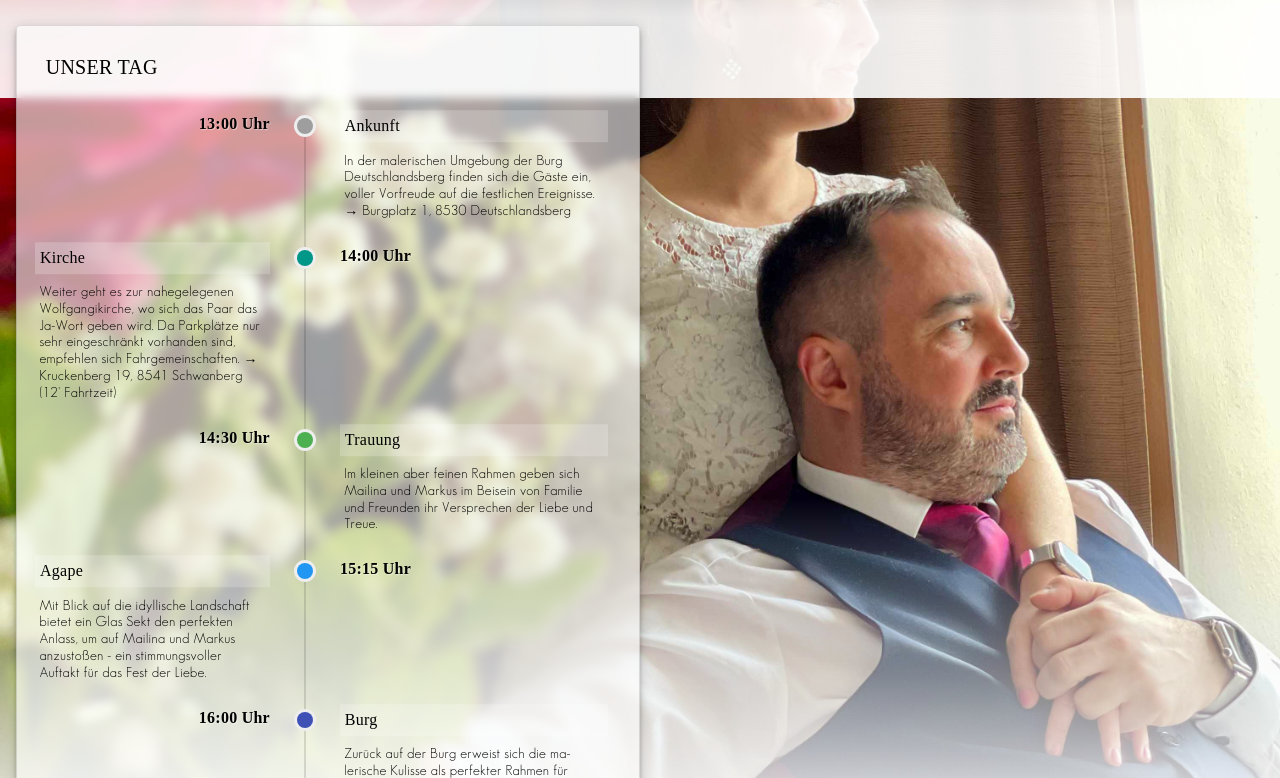
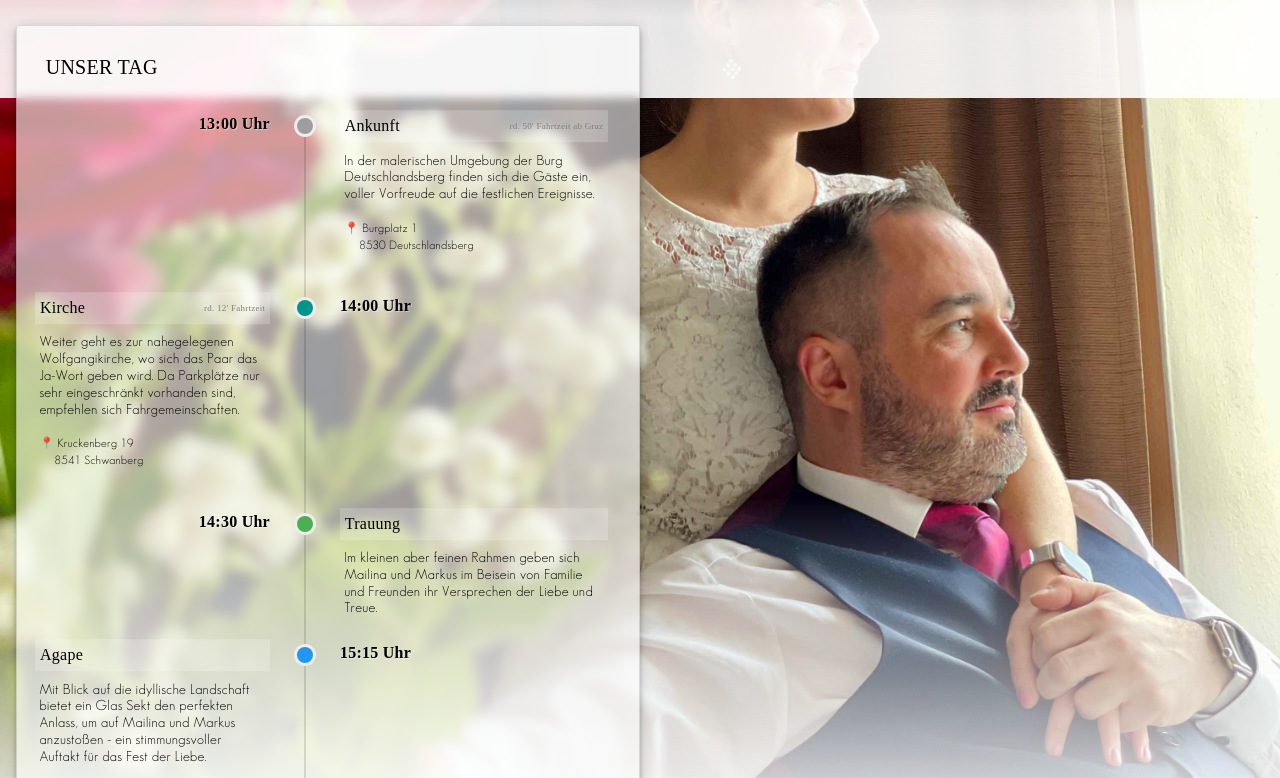
Before and after one commit to markus-barta/wedding24, a Vue app: page / in a window 1280 px wide. Shown: the part 702-1480 px from the top of the page. Built offline with nearby package versions, Linux system fonts and the light colour scheme; a web font is replaced by a local one.

Commit message:
location styling in timeline, links to map

```diff
--- a/src/components/Main.vue
+++ b/src/components/Main.vue
@@ -39,10 +39,24 @@
               <div>
                 <!-- <div :class="['timeline-header', `bg-${item.color}`]" > -->
                 <div class="timeline-header" >
-                  {{ item.activity }}
+                  <div style="display: flex; justify-content: space-between; align-items: center;">
+                    <div style="text-align: left;">
+                      {{ item.activity }}
+                    </div>
+                    <div style="text-align: right;  font-size: xx-small; color: grey;">
+                      {{ item.subtext }}
+                    </div>
+                  </div>
                 </div>
                 <div class="text--secondary caption timeline-desc">
                   <p>{{ item.description }}</p>
+                  <a
+                    v-if="item.address && item.address !== ''"
+                    href="#"
+                    @click.prevent="() => openMaps(item.address)"
+                    style="color: inherit; text-decoration: none; font-size: smaller;"><br>
+                    📍 {{ item.addresstext }} <br><span style="margin-left: 1.3em;"> {{ item.postcode }}</span><br><br>
+                  </a>
                 </div>
               </div>
               </v-timeline-item>
@@ -250,6 +264,18 @@ import { ref, reactive, onMounted, watch } from 'vue';
 import { v4 as uuidv4 } from 'uuid';
 // import '@mdi/font/css/materialdesignicons.min.css';
 
+const openMaps = (address) => {
+  let url;
+  if (/iPhone|iPad|iPod/.test(navigator.userAgent)) {
+    url = `maps://maps.apple.com/?q=${address}`;
+  } else if (/Android/.test(navigator.userAgent)) {
+    url = `geo:0,0?q=${address}`;
+  } else {
+    url = `https://www.google.com/maps/search/?api=1&query=${address}`;
+  }
+  window.open(url, '_blank');
+};
+
 const form = reactive({
   email: '',
   rsvp: cReplyStringPositive,
@@ -359,8 +385,8 @@ const handleSubmit = async () => {
 };
 
 const timeLineItems = ref([
-  { time: '13:00 Uhr', activity: 'Ankunft', description: 'In der malerischen Umgebung der Burg Deutschlandsberg finden sich die Gäste ein, voller Vorfreude auf die festlichen Ereignisse. → Burgplatz 1, 8530 Deutschlandsberg', color: 'grey' },
-  { time: '14:00 Uhr', activity: 'Kirche', description: 'Weiter geht es zur nahegelegenen Wolfgangikirche, wo sich das Paar das Ja-Wort geben wird. Da Parkplätze nur sehr eingeschränkt vorhanden sind, empfehlen sich Fahrgemeinschaften. → Kruckenberg 19, 8541 Schwanberg (12\' Fahrtzeit)', color: 'teal' },
+  { time: '13:00 Uhr', activity: 'Ankunft', description: 'In der malerischen Umgebung der Burg Deutschlandsberg finden sich die Gäste ein, voller Vorfreude auf die festlichen Ereignisse.', subtext:'rd. 50\' Fahrtzeit ab Graz', addresstext: 'Burgplatz 1', postcode: '8530 Deutschlandsberg', address: 'Burghotel Deutschlandsberg, Burgplatz 1, 8530 Deutschlandsberg', color: 'grey'},
+  { time: '14:00 Uhr', activity: 'Kirche', description: 'Weiter geht es zur nahegelegenen Wolfgangikirche, wo sich das Paar das Ja-Wort geben wird. Da Parkplätze nur sehr eingeschränkt vorhanden sind, empfehlen sich Fahrgemeinschaften.', subtext:'rd. 12\' Fahrtzeit', addresstext: 'Kruckenberg 19', postcode: '8541 Schwanberg', address: 'Wolfgangikirche, Kruckenberg 19, 8541 Schwanberg',  color: 'teal' },
   { time: '14:30 Uhr', activity: 'Trauung', description: 'Im kleinen aber feinen Rahmen geben sich Mailina und Markus im Beisein von Familie und Freunden ihr Versprechen der Liebe und Treue.', color: 'green' },
   { time: '15:15 Uhr', activity: 'Agape', description: 'Mit Blick auf die idyllische Landschaft bietet ein Glas Sekt den perfekten Anlass, um auf Mailina und Markus anzustoßen - ein stimmungsvoller Auftakt für das Fest der Liebe.', color: 'blue' },
   { time: '16:00 Uhr', activity: 'Burg', description: 'Zurück auf der Burg erweist sich die malerische Kulisse als perfekter Rahmen für bezaubernde Fotoaufnahmen. Parallel dazu offenbart die Umgebung diverse Erkundungsmöglichkeiten.', color: 'indigo' },
```
